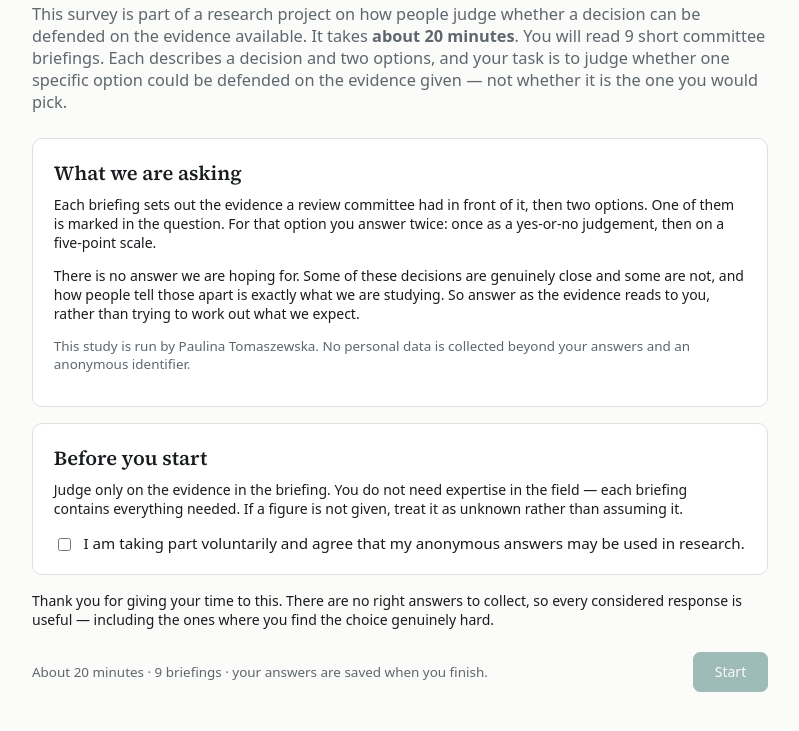
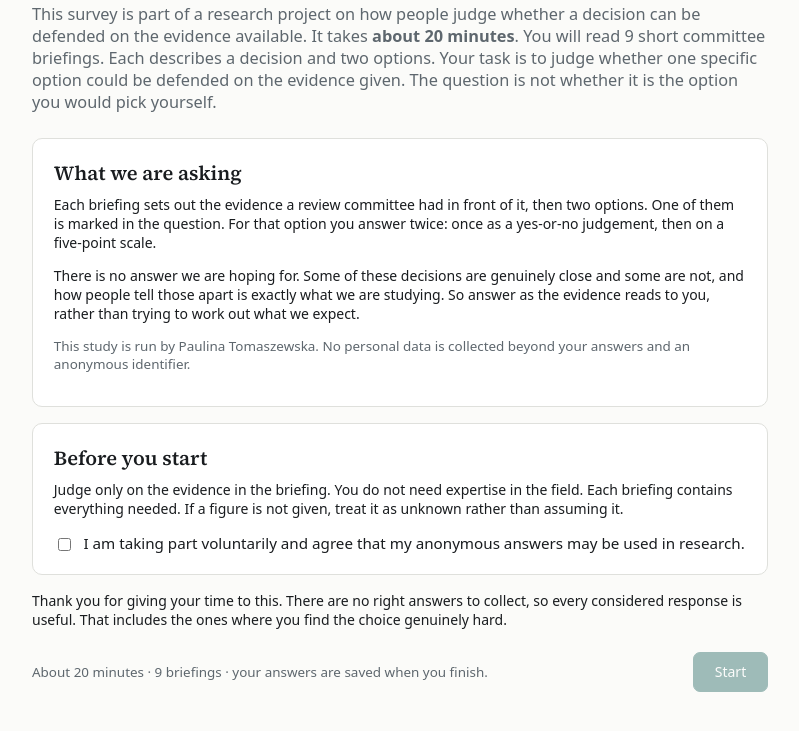
Before and after one commit to ptomaszewska/HoldSway-survey, a plain HTML site: page index.html in a window 1280 px wide. Shown: the part 95-826 px from the top of the page, without its empty margins (240-1039 px from the left). Drawn offline with Linux system fonts and the light colour scheme.

Commit message:
Replace em dashes in the intro with separate sentences
Co-Authored-By: Claude Opus 5 <noreply@anthropic.com>

```diff
--- a/index.html
+++ b/index.html
@@ -184,8 +184,8 @@ function renderIntro(){
   <p class="lede">This survey is part of a research project on how people judge whether a
   decision can be defended on the evidence available. It takes <b>about 20 minutes</b>.
   You will read ${block.length} short committee briefings. Each describes a decision and two
-  options, and your task is to judge whether one specific option could be defended on the
-  evidence given — not whether it is the one you would pick.</p>
+  options. Your task is to judge whether one specific option could be defended on the evidence
+  given. The question is not whether it is the option you would pick yourself.</p>
   <div class="card">
     <h2>What we are asking</h2>
     <p>Each briefing sets out the evidence a review committee had in front of it, then two options.
@@ -199,8 +199,8 @@ function renderIntro(){
   </div>
   <div class="card">
     <h2>Before you start</h2>
-    <p>Judge only on the evidence in the briefing. You do not need expertise in the field —
-    each briefing contains everything needed. If a figure is not given, treat it as unknown
+    <p>Judge only on the evidence in the briefing. You do not need expertise in the field.
+    Each briefing contains everything needed. If a figure is not given, treat it as unknown
     rather than assuming it.</p>
     <label style="display:flex;gap:.6rem;align-items:flex-start;font-size:.95rem;margin-top:.9rem">
       <input type="checkbox" id="consent" style="margin-top:.35rem">
@@ -208,7 +208,8 @@ function renderIntro(){
     </label>
   </div>
   <p>Thank you for giving your time to this. There are no right answers to collect, so every
-  considered response is useful — including the ones where you find the choice genuinely hard.</p>
+  considered response is useful. That includes the ones where you find the choice genuinely
+  hard.</p>
   <div class="nav"><span class="meta">About 20 minutes · ${block.length} briefings ·
     your answers are saved when you finish.</span>
     <button class="primary" id="go" disabled>Start</button></div>`;
```
